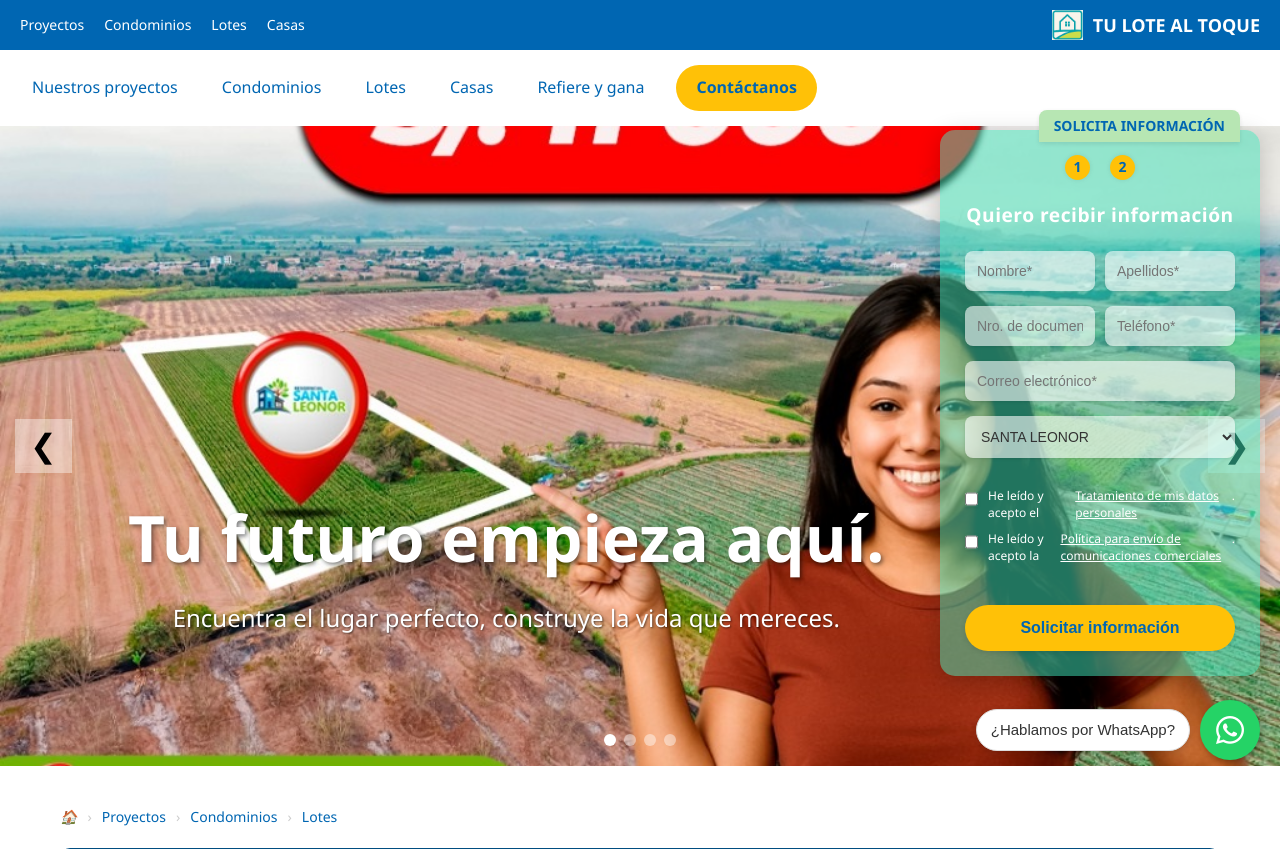
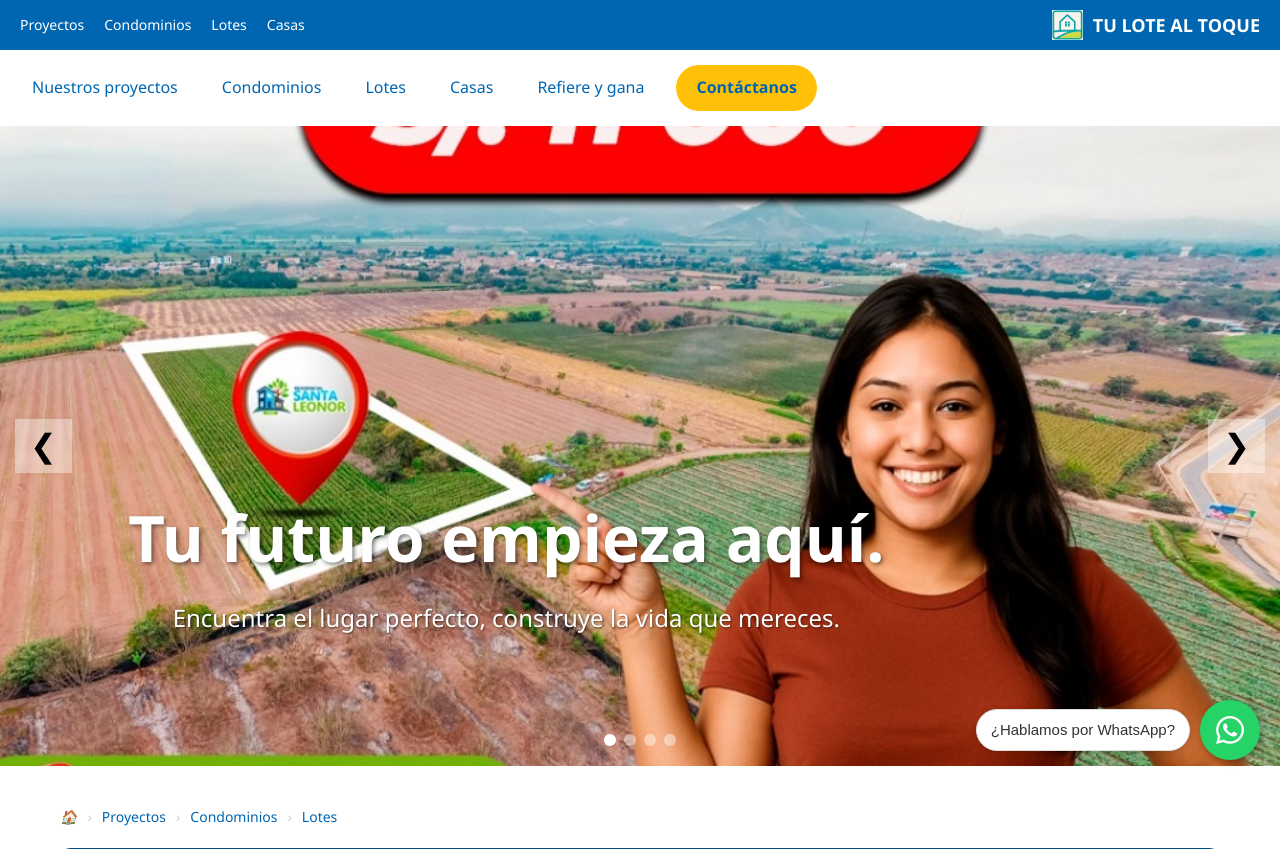
Before and after one commit to jailchazev/inmuebles_pwa, a Flask app: page / in a window 1280 px wide. Shown: the top 849 px of the page. Run offline with Flask 3, Linux system fonts and the light colour scheme; some libraries are stand-ins or nearby versions.

Commit message:
Removi el sidebar y todo el formulario

```diff
--- a/templates/index.html
+++ b/templates/index.html
@@ -174,56 +174,6 @@ Vive en una zona tranquila, cerca de todo lo que necesitas.
         </div>
         </section>
 
-<!-- Form Sidebar - Diseño Corregido con 2 Pasos -->
-<div class="form-sidebar">
-    <div class="header-tag">SOLICITA INFORMACIÓN</div>
-    <div class="steps">
-        <div class="step active" id="step1-dot">1</div>
-        <div class="step" id="step2-dot">2</div>
-    </div>
-    <h3>Quiero recibir información</h3>
-
-    <!-- Paso 1: Datos Personales -->
-    <div id="step1" class="form-step">
-        <form id="step1-form">
-            <div class="input-group">
-                <div class="half">
-                    <input type="text" placeholder="Nombre*" required>
-                </div>
-                <div class="half">
-                    <input type="text" placeholder="Apellidos*" required>
-                </div>
-            </div>
-            <div class="input-group">
-                <div class="half">
-                    <input type="text" placeholder="Nro. de documento*" required>
-                </div>
-                <div class="half">
-                    <div class="phone-group">
-                        <input type="tel" placeholder="Teléfono*" required id="phone-input">
-                    </div>
-                </div>
-            </div>
-            <input type="email" placeholder="Correo electrónico*" required>
-            <select>
-                <option>SANTA LEONOR</option>
-                <option>VILLA ALEGRE</option>
-                <option>SANTA LUCIA</option>
-            </select>
-            <div class="checkbox-group">
-                <label>
-                    <input type="checkbox" required>
-                    He leído y acepto el <a href="#">Tratamiento de mis datos personales</a>.
-                </label>
-                <label>
-                    <input type="checkbox" required>
-                    He leído y acepto la <a href="#">Política para envío de comunicaciones comerciales</a>.
-                </label>
-            </div>
-            <!-- En el Paso 1 del formulario -->
-            <button type="button" class="submit-btn" id="send-info-btn">Solicitar información</button>
-        </form>
-    </div>
 
 <div class="whatsapp-container">
     <span class="whatsapp-text">¿Hablamos por WhatsApp?</span>
@@ -251,7 +201,7 @@ Vive en una zona tranquila, cerca de todo lo que necesitas.
             <a href="#" style="color: white; font-size: 20px;"><i class="fab fa-facebook"></i></a>
             <a href="#" style="color: white; font-size: 20px;"><i class="fab fa-instagram"></i></a>
             <a href="https://www.youtube.com/@tulotealtoque" style="color: white; font-size: 20px;"><i class="fab fa-youtube"></i></a>
-            <a href="#" style="color: white; font-size: 20px;"><i class="fab fa-tiktok"></i></a>
+            <a href="https://www.tiktok.com/@tulotealtoque.com" style="color: white; font-size: 20px;"><i class="fab fa-tiktok"></i></a>
         </div>
     </div>
     </div>
```
